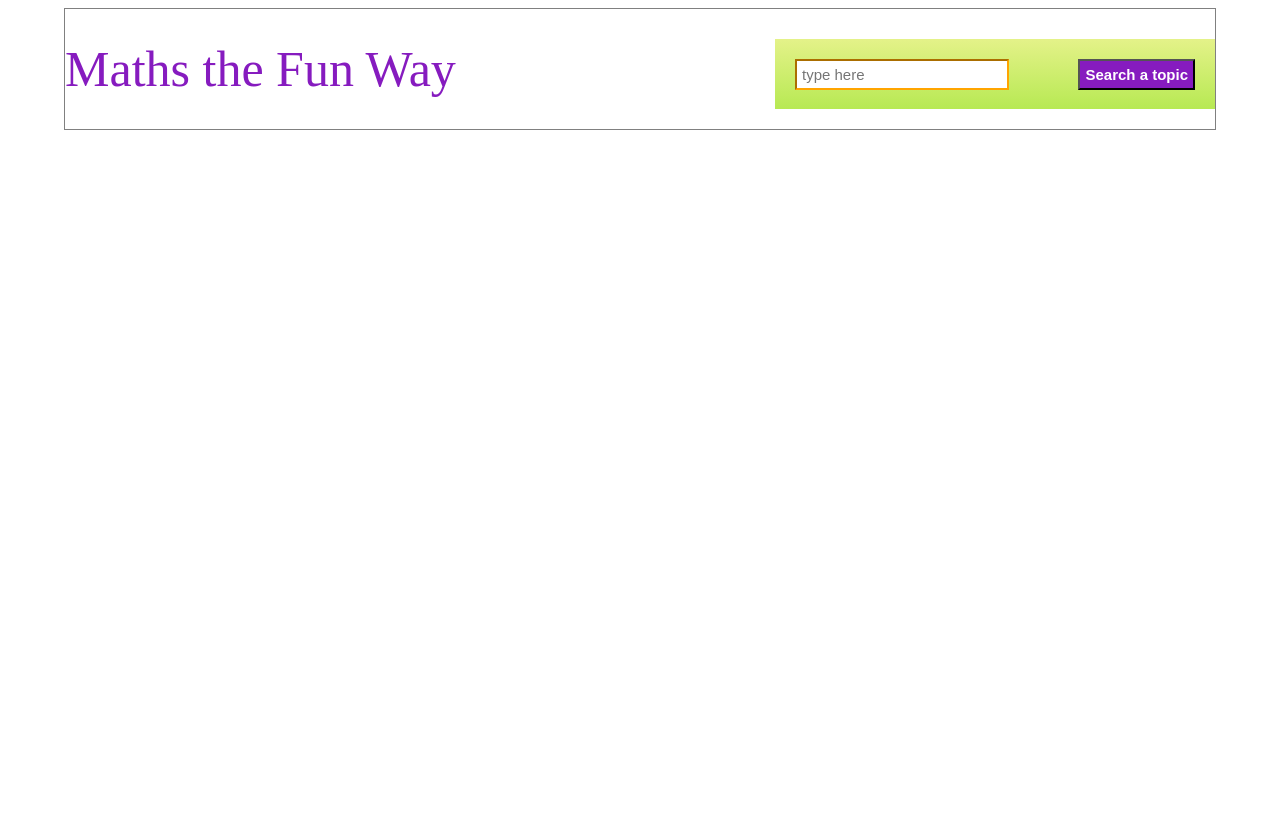
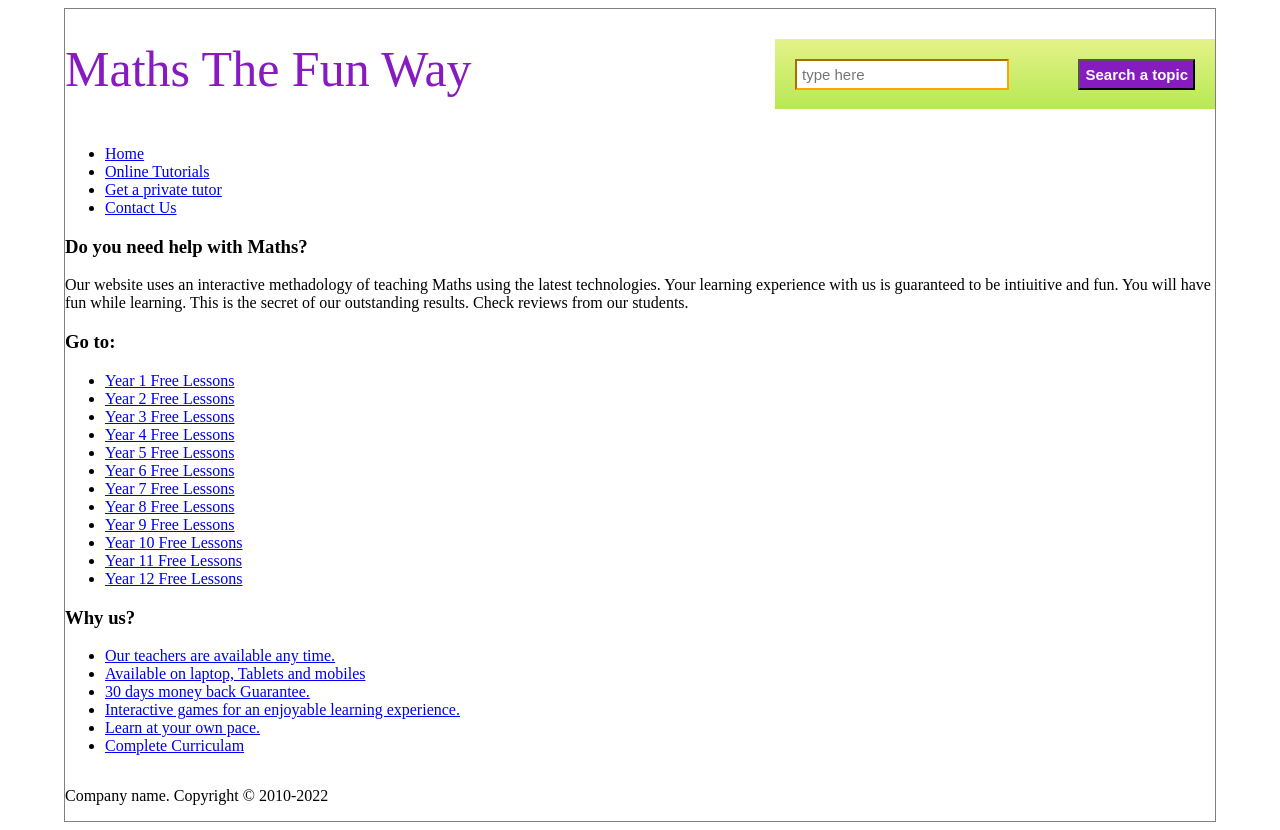
Before and after one commit to developerhimanshu/Projects, a plain HTML site: page 1 Maths Tutorials Website (HTML & CSS)/index.html in a window 1280 px wide. Before the commit the page ends 800 px from the top, so only its background shows below. Drawn offline with Linux system fonts and the light colour scheme; files whose address does not match are found by name.

Commit message:
Update index.html

```diff
--- a/1 Maths Tutorials Website (HTML & CSS)/index.html
+++ b/1 Maths Tutorials Website (HTML & CSS)/index.html
@@ -11,7 +11,7 @@
         <div id="container">
         <div id="header">
             <div id="brand">
-              <h1><a href="#">Maths the Fun Way</a></h1>
+              <h1><a href="#">Maths The Fun Way</a></h1>
             </div>
             <div id="searchbox">
                 <form method="get">
@@ -25,6 +25,57 @@
             </div>
         </div>
 
+        <div id="menu">
+            <ul>
+                <li><a href="http://www.google.com" class="active">Home</a></li>
+                <li><a href="#">Online Tutorials</a></li>
+                <li><a href="#">Get a private tutor</a></li>
+                <li><a href="#">Contact Us</a></li>
+            </ul>
+
+        </div>
+
+        <div id="introduction">
+            <h3>Do you need help with Maths?</h3>
+            <p>Our website uses an interactive methadology of teaching Maths using the latest technologies. Your learning experience with us is guaranteed to be intiuitive and fun. You will have fun while learning. This is the secret of our outstanding results. Check reviews from our students.</p>
+
+        </div>
+
+        <div id="leftsidebar" class="sidebar">
+            <h3>Go to:</h3>
+            <ul>
+                <li><a href="#">Year 1 Free Lessons</a></li>
+                <li><a href="#">Year 2 Free Lessons</a></li>
+                <li><a href="#">Year 3 Free Lessons</a></li>
+                <li><a href="#">Year 4 Free Lessons</a></li>
+                <li><a href="#">Year 5 Free Lessons</a></li>
+                <li><a href="#">Year 6 Free Lessons</a></li>
+                <li><a href="#">Year 7 Free Lessons</a></li>
+                <li><a href="#">Year 8 Free Lessons</a></li>
+                <li><a href="#">Year 9 Free Lessons</a></li>
+                <li><a href="#">Year 10 Free Lessons</a></li>
+                <li><a href="#">Year 11 Free Lessons</a></li>
+                <li><a href="#">Year 12 Free Lessons</a></li>
+            </ul>
+        </div>
+
+        <div id="rightsidebar" class="sidebar">
+            <h3>Why us?</h3>
+            <ul>
+                <li><a href="#">Our teachers are available any time.</a></li>
+                <li><a href="#">Available on laptop, Tablets and mobiles</a></li>
+                <li><a href="#">30 days money back Guarantee.</a></li>
+                <li><a href="#">Interactive games for an enjoyable learning experience.</a></li>
+                <li><a href="#">Learn at your own pace.</a></li>
+                <li><a href="#">Complete Curriculam</a></li>
+            </ul>
+        </div>
+        <div class ="clear"></div>
+        <footer class = "footer">
+            <div>
+                <p>Company name. Copyright &copy; 2010-2022</p>
+            </div>
+        </footer>
         </div>
     </body>
 </html>
```
